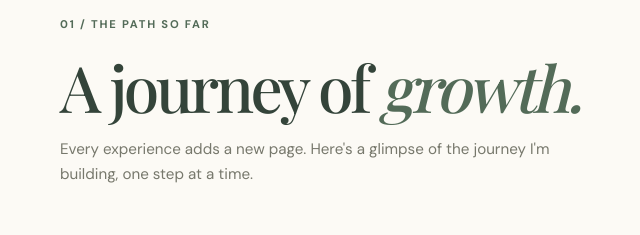
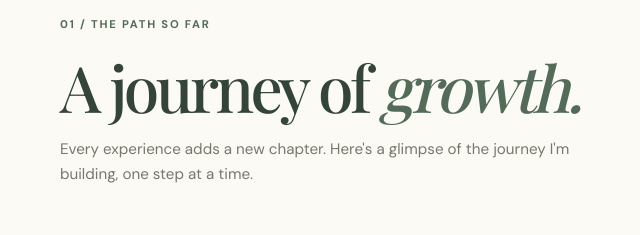
Before and after one commit to Madhumitha-M-26/Madhumitha-Portfolio-, a plain HTML site: page index.html in a window 1280 px wide. Shown: the part 1020-1255 px from the top of the page, 0-640 px from the left. Drawn offline with nearby package versions, Linux system fonts and the light colour scheme.

Commit message:
Reword journey intro

```diff
--- a/index.html
+++ b/index.html
@@ -76,7 +76,7 @@
         <div class="section-heading reveal">
           <p class="eyebrow">01 / The path so far</p>
           <h2>A journey of <em>growth.</em></h2>
-          <p class="section-intro">Every experience adds a new page. Here's a glimpse of the journey I'm building, one step at a time.</p>
+          <p class="section-intro">Every experience adds a new chapter. Here's a glimpse of the journey I'm building, one step at a time.</p>
         </div>
         <div class="journey-layout">
           <div class="timeline">
```
